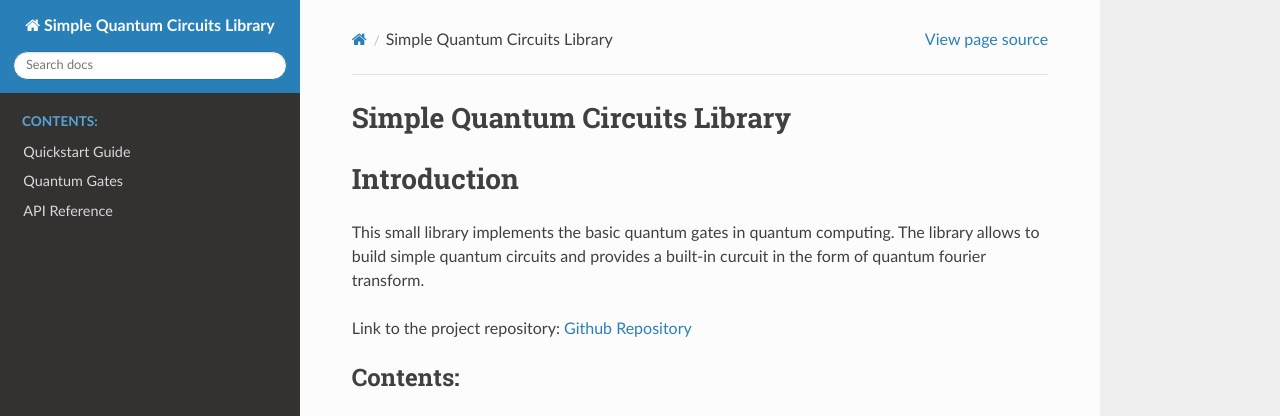
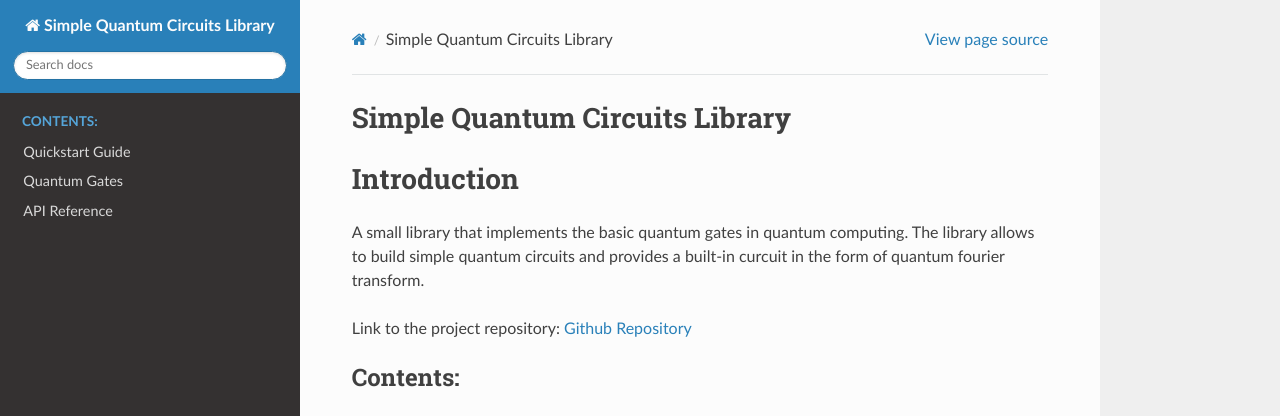
Before and after one commit to Dan7nm/Simple-Quantum-Circuits-Library, a Sphinx documentation site: the page built from docs/source/index.rst, in a window 1280 px wide and 1094 px high. Shown: the top 416 px of the window. Built offline with Sphinx 7.4.7 and the Read the Docs theme 3.1.0, drawn with Linux system fonts in a browser that asks for light colours.

```diff
--- a/docs/source/index.rst
+++ b/docs/source/index.rst
@@ -9,7 +9,7 @@ Simple Quantum Circuits Library
 Introduction
 ============
 
-This small library implements the basic quantum gates in quantum computing. The library allows to build simple quantum circuits and provides a built-in curcuit in the form of quantum fourier transform.
+A small library that implements the basic quantum gates in quantum computing. The library allows to build simple quantum circuits and provides a built-in curcuit in the form of quantum fourier transform.
 
 Link to the project repository:
 `Github Repository <https://github.com/Dan7nm/Simple-Quantum-Circuits-Library>`_
```
Also changed, not shown: README.md (+2 -0 lines).
